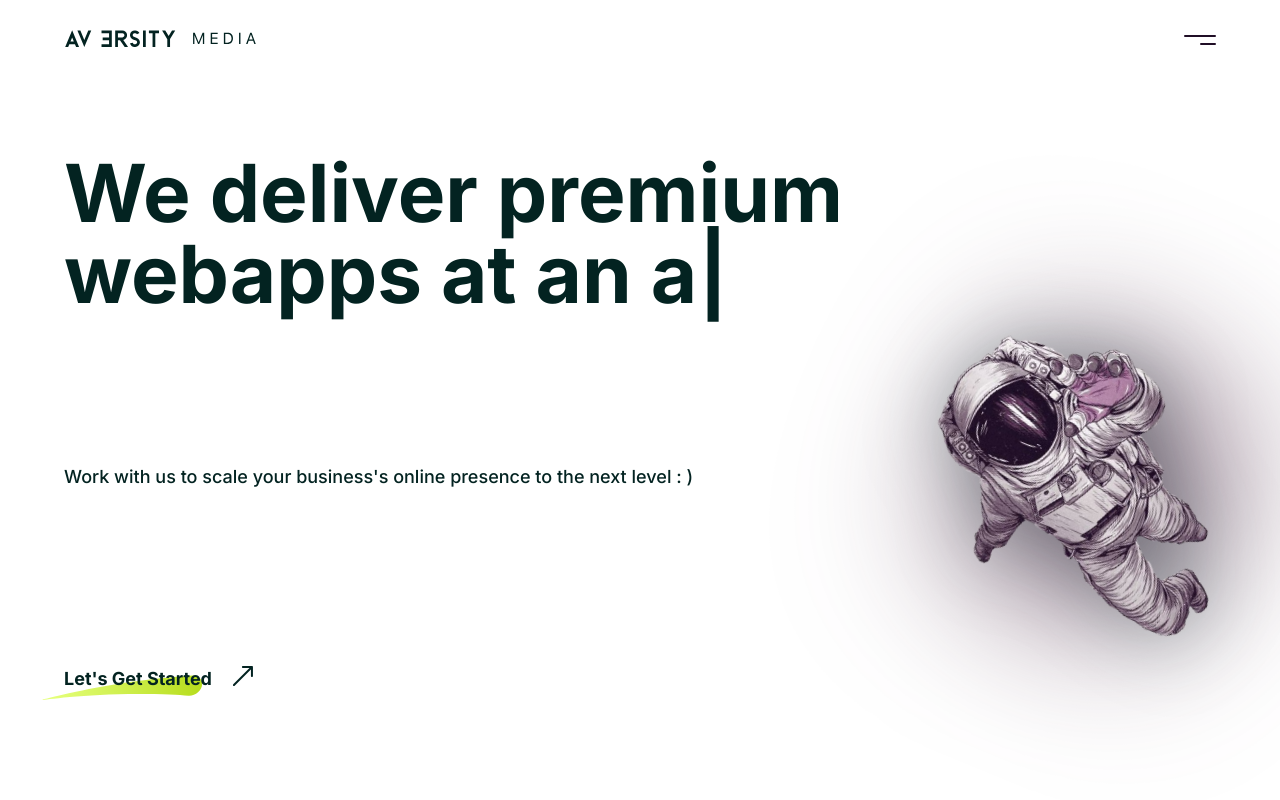
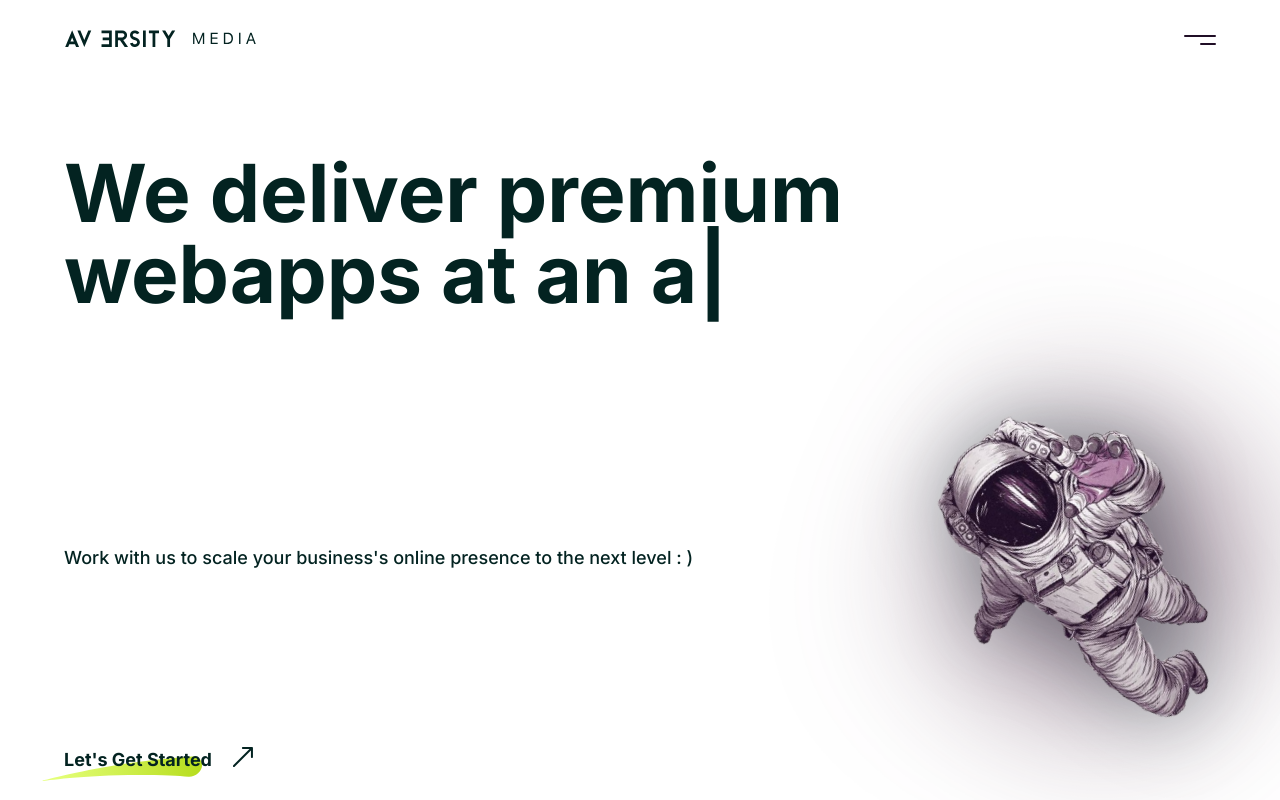
Before and after one commit to dibkb/aversitymediaOfficial, a Next.js app: page / in a window 1280 px wide. Built offline with nearby package versions, Linux system fonts and the light colour scheme.

Commit message:
home page type animantion height fixed

```diff
--- a/pages/contact.tsx
+++ b/pages/contact.tsx
@@ -13,7 +13,7 @@ const contact: React.FC = () => {
     >
       <section>
         <h2>Address</h2>
-        <p>Niz-Kadamoni boiragimoth</p>
+        <p>boiragimoth</p>
         <p>DIbrugarh,assam</p>
       </section>
       <section>
--- a/pages/index.tsx
+++ b/pages/index.tsx
@@ -1,5 +1,5 @@
 import Link from "next/link";
-import React from "react";
+import React, { useEffect, useRef, useState } from "react";
 // image import ------------
 import astranaut from "../public/assets/astronaut.svg";
 import CtaText from "../src/components/CtaText";
@@ -9,9 +9,24 @@ import styles from "../styles/Home.module.scss";
 import { motion } from "framer-motion";
 import { astronautContainer } from "../public/animation";
 const Home: React.FC = () => {
+  const headingref = useRef<HTMLHeadingElement>(null);
+  const [headingheight, setHeadingHeight] = useState<number | null>(null);
+  useEffect(() => {
+    if (headingref.current) {
+      setHeadingHeight(headingref.current?.clientHeight);
+      headingref.current.style.display = "none";
+    }
+  }, [headingref, setHeadingHeight]);
   return (
     <div className={styles["home"]}>
-      <h1>
+      <h1
+        style={{
+          position: "relative",
+          width: "100%",
+          display: "block",
+          minHeight: `${headingheight}px`,
+        }}
+      >
         <Typewriter
           options={{ loop: true, deleteSpeed: 3 }}
           onInit={(typewriter) => {
@@ -31,6 +46,9 @@ const Home: React.FC = () => {
           }}
         />
       </h1>
+      <h1 ref={headingref}>
+        We deliver premium webapps at an affordable rate.
+      </h1>
       <main>
         <body>
           <p>
@@ -48,6 +66,7 @@ const Home: React.FC = () => {
         </body>
         <footer>
           <CtaText
+            link={null}
             animateTick={true}
             arrow={true}
             tick={true}
```
